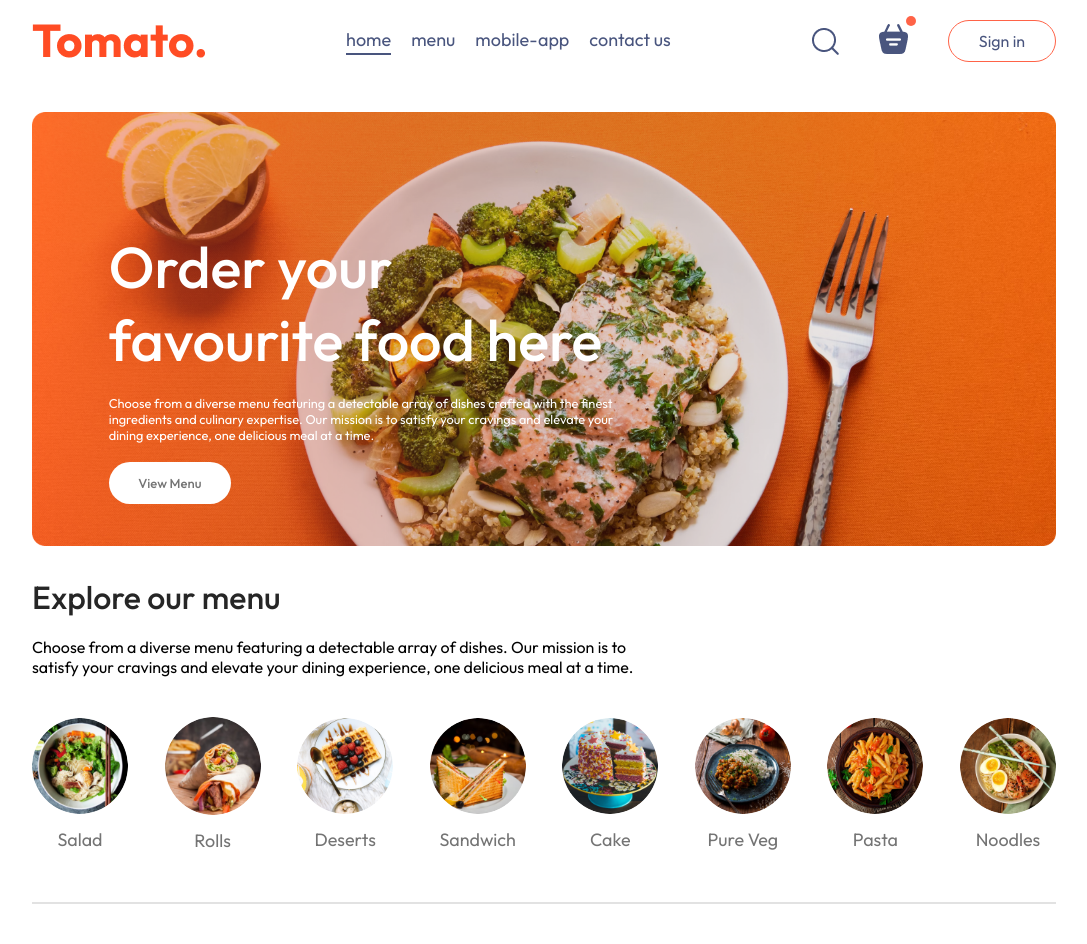
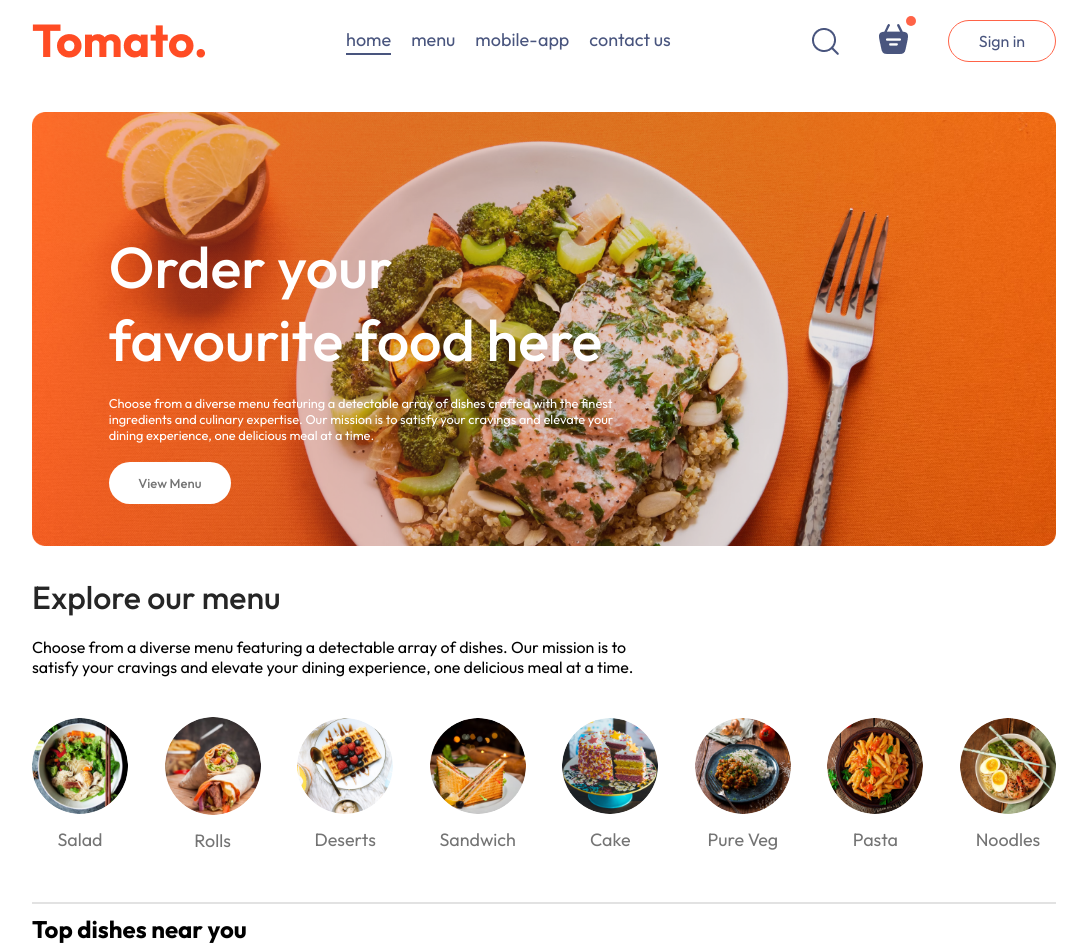
Before and after one commit to jakariahossain24/Food-Delivery-System, a React (Vite) app in the folder frontend/: page / in a window 1280 px wide. Shown: the whole page, without its empty margins (96-1183 px from the left). Before the commit the page ends 914 px from the top, so only its background shows below. Built offline with nearby package versions, Linux system fonts and the light colour scheme.

Commit message:
Create context components, fooddisplay

```diff
--- /dev/null
+++ b/frontend/src/components/FoodDisplay/FoodDisplay.jsx
@@ -0,0 +1,14 @@
+import React, { useContext } from 'react'
+import './FoodDisplay.css'
+import { StoreContext } from '../../context/StoreContext';
+
+const FoodDisplay = ({category}) => {
+    const {food_list}=useContext(StoreContext)
+  return (
+    <div className="food-display" id="food-display">
+      <h2>Top dishes near you</h2>
+    </div>
+  )
+}
+
+export default FoodDisplay
--- /dev/null
+++ b/frontend/src/context/StoreContext.jsx
@@ -0,0 +1,16 @@
+import {createContext} from "react";
+import {food_list} from '../assets/assets'
+
+export const StoreContext=createContext(null)
+
+const StoreContextProvider=(props)=>{
+const contexValue={
+food_list
+}
+return(
+    <StoreContext.Provider value={contexValue}>
+        {props.children}
+    </StoreContext.Provider>
+)
+}
+export default StoreContextProvider;
--- a/frontend/src/main.jsx
+++ b/frontend/src/main.jsx
@@ -3,9 +3,13 @@
 import './index.css'
 import App from './App.jsx'
 import {BrowserRouter} from 'react-router-dom'
+import StoreContextProvider from './context/StoreContext.jsx';
 createRoot(document.getElementById('root')).render(
   <BrowserRouter>
-  <App />
+  <StoreContextProvider>
+     <App />
+  </StoreContextProvider>
+
   </BrowserRouter>
 
 
--- a/frontend/src/pages/Home/Home.jsx
+++ b/frontend/src/pages/Home/Home.jsx
@@ -2,6 +2,7 @@
 import './Home.css'
 import Header from '../../components/Header/Header';
 import ExploreMenu from '../../components/ExploreMenu/ExploreMenu';
+import FoodDisplay from '../../components/FoodDisplay/FoodDisplay';
 
 const Home = () => {
     const [category,setCategory]=useState("All");
@@ -9,6 +10,7 @@
     <div>
        <Header/>
        <ExploreMenu category={category} setCategory={setCategory}/>
+       <FoodDisplay category={category}/>
     </div>
   )
 }
```
Also changed, not shown: frontend/src/components/FoodDisplay/FoodDisplay.css (added).
